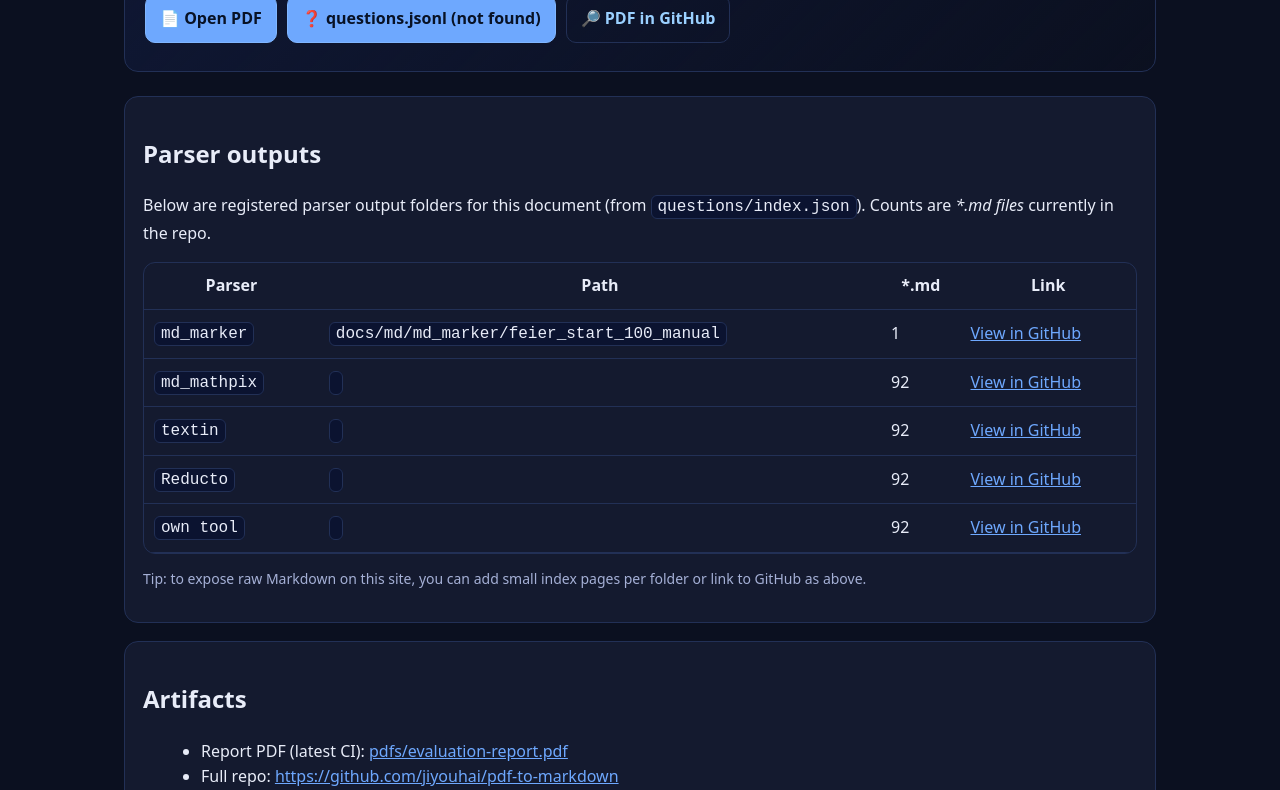
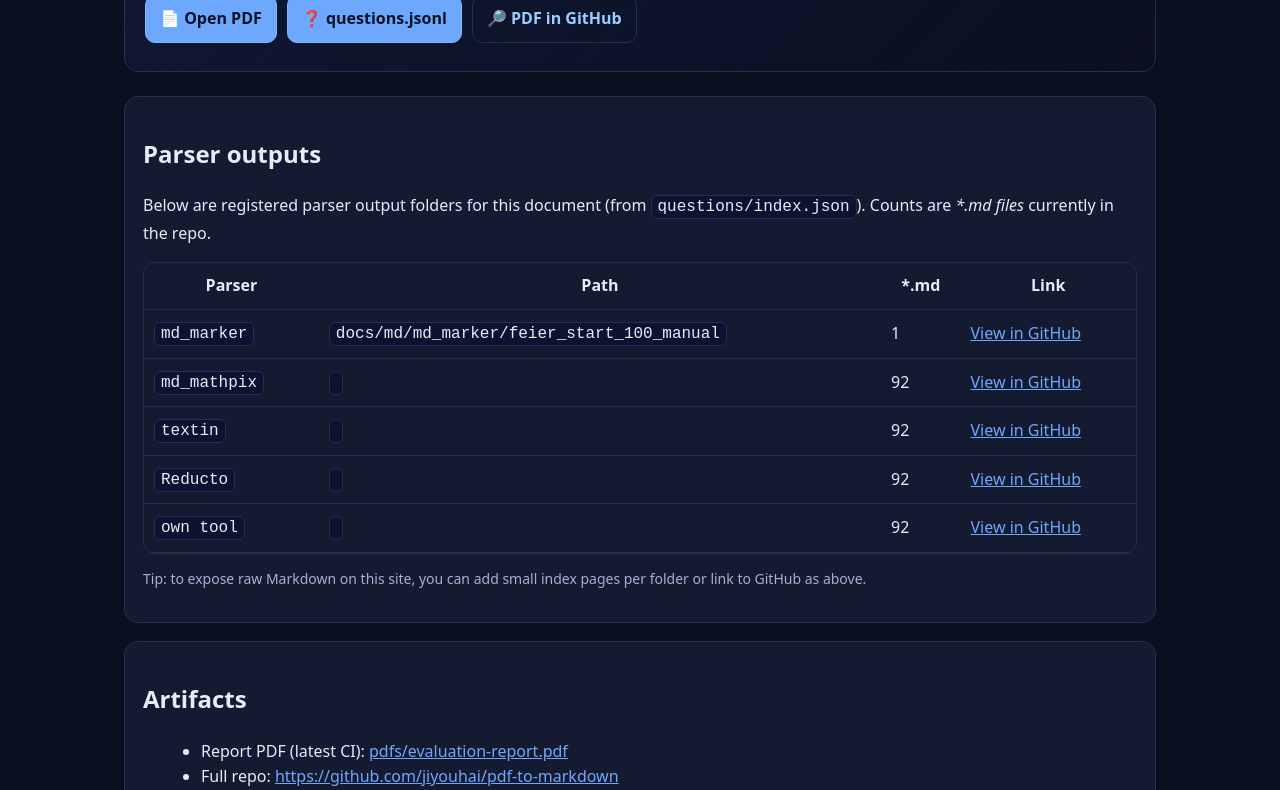
Before and after one commit to jiyouhai/pdf-to-markdown, a plain HTML site: page docs/datasets/feier_start_100_manual.html in a window 1280 px wide. Shown: the part 173-963 px from the top of the page. Drawn offline with Linux system fonts and the light colour scheme.

Commit message:
Update feier_start_100_manual.html

```diff
--- a/docs/datasets/feier_start_100_manual.html
+++ b/docs/datasets/feier_start_100_manual.html
@@ -14,7 +14,7 @@
     <h1>feier_start_100_manual</h1>
     <div class="cta">
       <a class="btn" href="../docs/pdfs/feier_start_100_manual.pdf" target="_blank" rel="noopener">📄 Open PDF</a>
-      <a class="btn" href="../questions/feier_start_100_manual.jsonl" target="_blank" rel="noopener">❓ questions.jsonl (not found)</a>
+      <a class="btn" href="../questions/feier_start_100_manual.jsonl" target="_blank" rel="noopener">❓ questions.jsonl</a>
       <a class="btn ghost" href="https://github.com/jiyouhai/pdf-to-markdown/tree/main/docs/pdfs/feier_start_100_manual.pdf" target="_blank" rel="noopener">🔎 PDF in GitHub</a>
     </div>
   </section>
```
